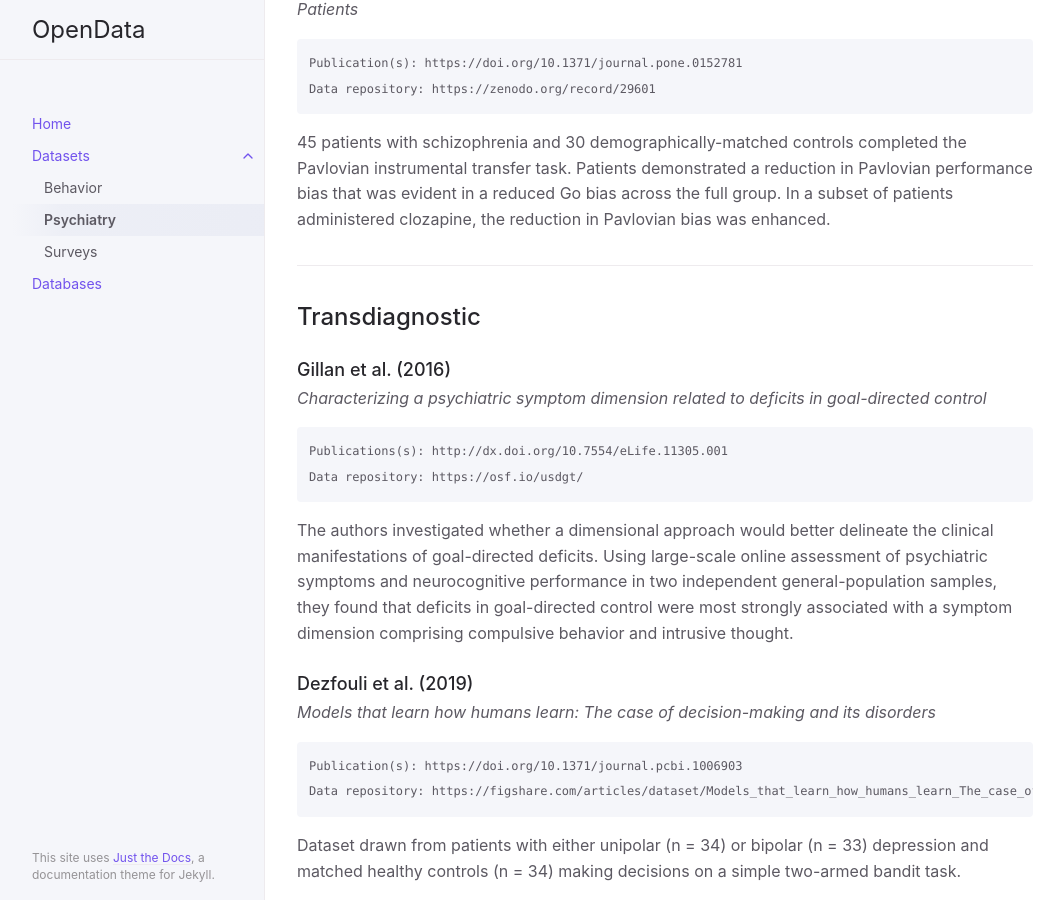
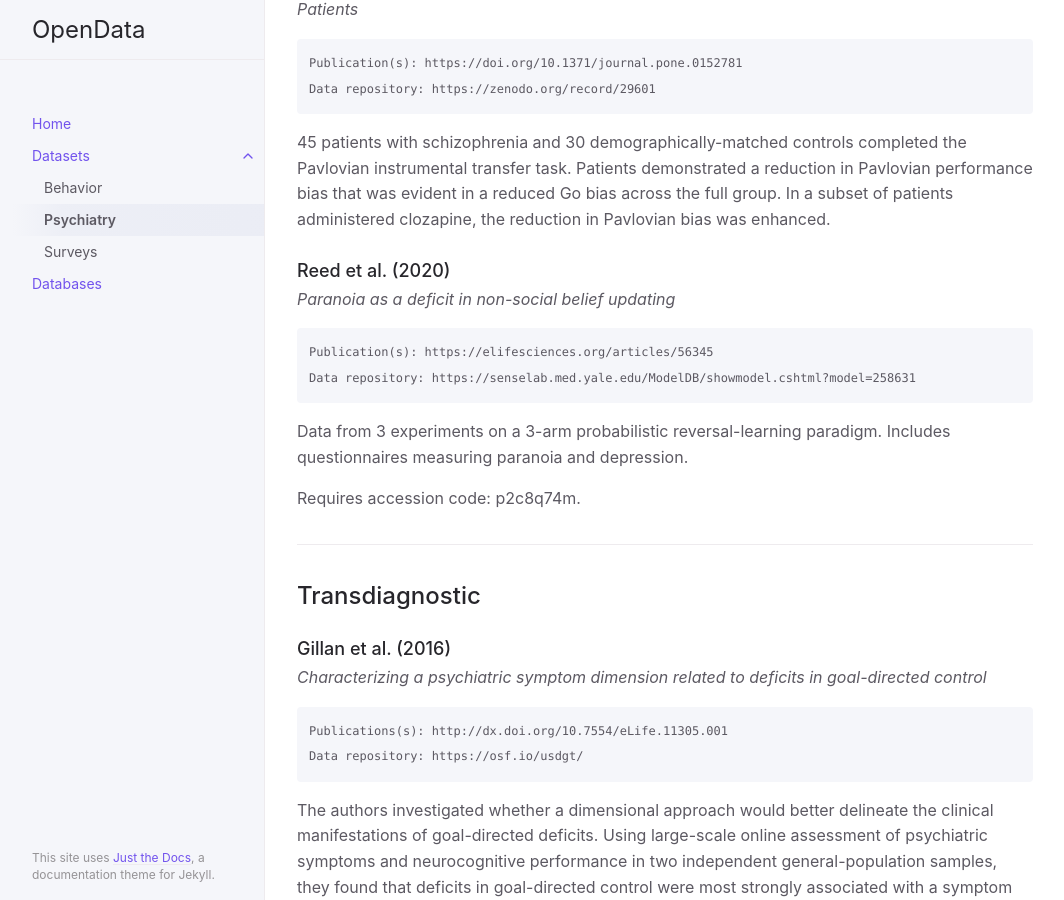
Before and after one commit to nivlab/opendata, a Jekyll site: the page built from docs/datasets/psychiatry.md, in a window 1280 px wide and 900 px high, scrolled down 4590 px. Shown: the whole window, without its empty margins (107-1171 px from the left). Built offline with Jekyll 4.4.1, drawn with Linux system fonts in a browser that asks for light colours.

Commit message:
Update psychiatry.md

````diff
--- a/docs/datasets/psychiatry.md
+++ b/docs/datasets/psychiatry.md
@@ -158,6 +158,18 @@ Data repository: https://zenodo.org/record/29601
 
 45 patients with schizophrenia and 30 demographically-matched controls completed the Pavlovian instrumental transfer task. Patients demonstrated a reduction in Pavlovian performance bias that was evident in a reduced Go bias across the full group. In a subset of patients administered clozapine, the reduction in Pavlovian bias was enhanced.
 
+### Reed et al. (2020)
+{: .no_toc }
+*Paranoia as a deficit in non-social belief updating*
+```
+Publication(s): https://elifesciences.org/articles/56345
+Data repository: https://senselab.med.yale.edu/ModelDB/showmodel.cshtml?model=258631
+```
+
+Data from 3 experiments on a 3-arm probabilistic reversal-learning paradigm. Includes questionnaires measuring paranoia and depression.
+
+Requires accession code: p2c8q74m.
+
 ---
 
 ## Transdiagnostic
````
